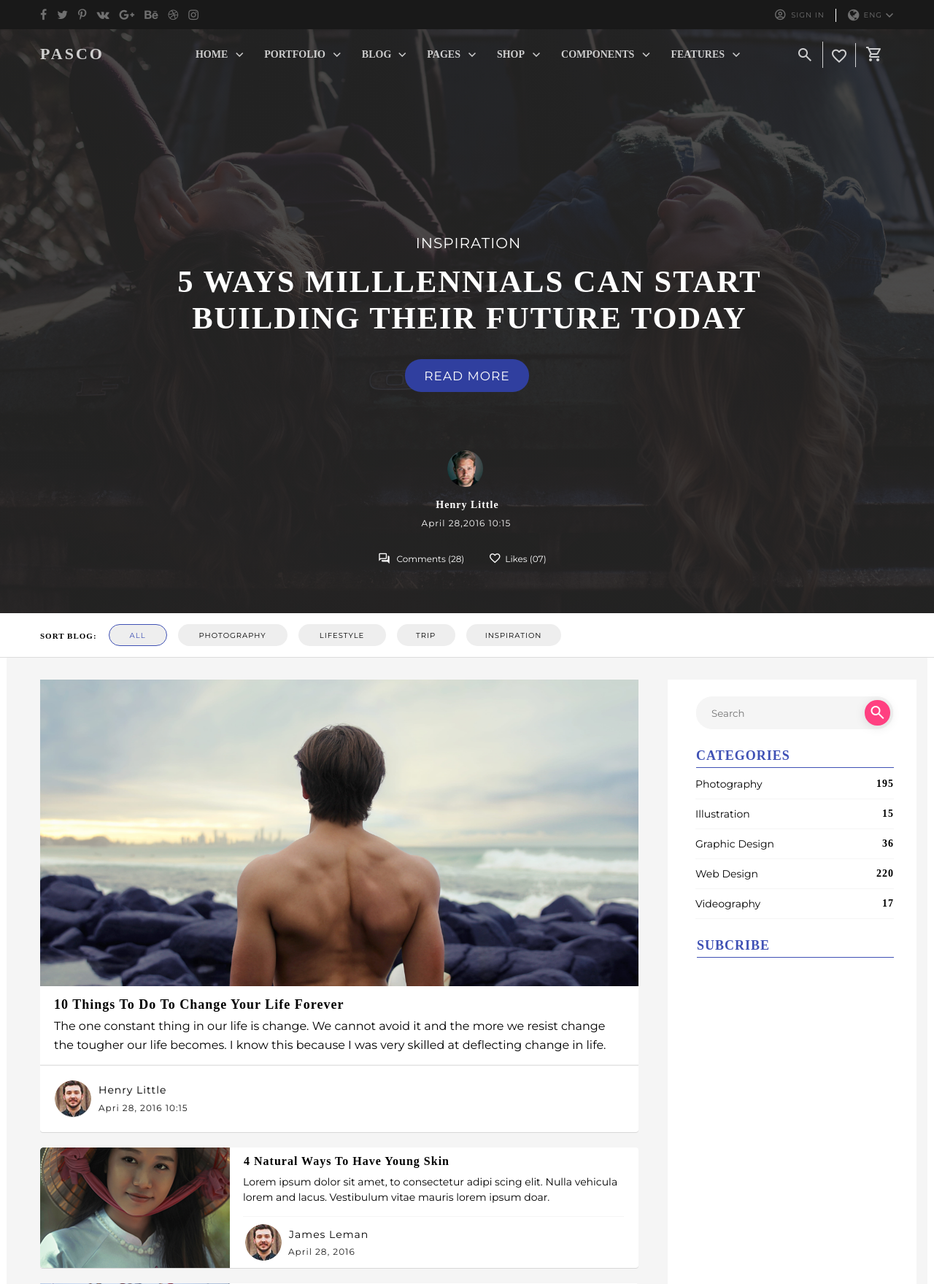
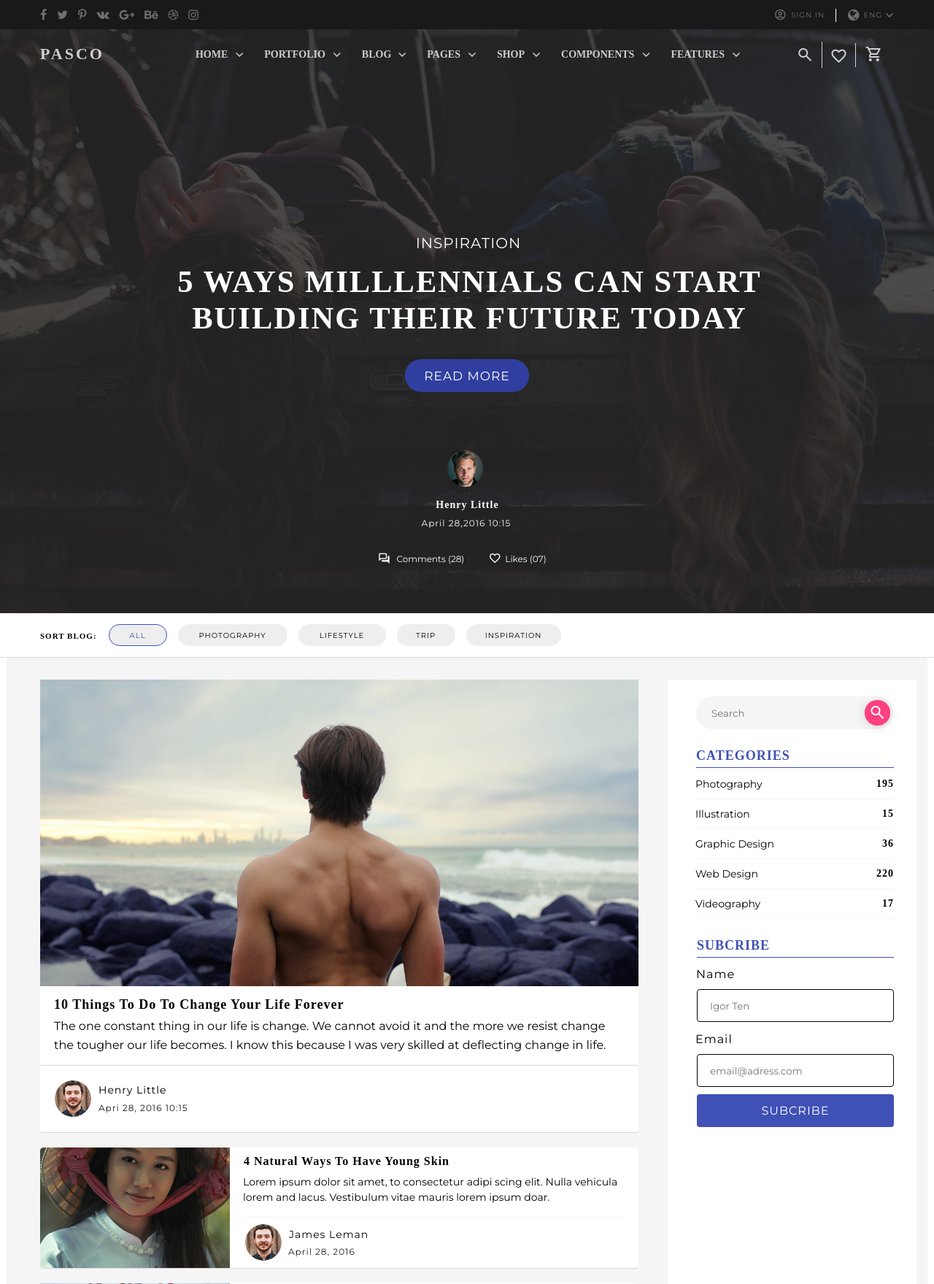
Before and after one commit to arkajyotiadhikary/codeigniter-test, a PHP site: page / in a window 1280 px wide. Shown: the top 1759 px of the page at 73% size. Run offline with PHP 8.4, Linux system fonts and the light colour scheme; some web fonts are replaced.

Commit message:
right-side subscirbe

```diff
--- a/index.css
+++ b/index.css
@@ -165,7 +165,7 @@
 }
 .right-icons :nth-child(1) {
     border-right: 1px solid rgb(255, 255, 255);
-    padding-right: 12px;
+    padding-right: 11px;
     height: 30px;
     padding-top: 6px;
 }
@@ -800,5 +800,59 @@
     color: #3f51b5;
     font-weight: 700;
 }
+.subscribe > form {
+    margin-top: 5px;
+}
+.subscribe .form-group-1 > p {
+    margin-left: 39px;
+    font-size: 16px;
+    letter-spacing: 1px;
+    line-height: 35px;
+    color: #000000;
+    font-weight: 400;
+}
+.subscribe .form-group-1 > input {
+    width: 234px;
+    padding: 0 17px;
+    margin-left: 40px;
+    margin-top: 3px;
+    height: 43px;
+    border-radius: 4px;
+    background-color: #ffffff;
+    border: 1px solid #000000;
+}
+.subscribe .form-group-2 > p {
+    margin-top: 6px;
+    margin-left: 38px;
+    font-size: 16px;
+    letter-spacing: 1px;
+    line-height: 35px;
+    color: #000000;
+    font-weight: 400;
+}
+.subscribe .form-group-2 > input {
+    width: 234px;
+    padding: 0 17px;
+    margin-left: 40px;
+    margin-top: 3px;
+    height: 43px;
+    border-radius: 4px;
+    background-color: #ffffff;
+    border: 1px solid #000000;
+}
+
+.subscribe > form > button {
+    margin-top: 10px;
+    margin-left: 40px;
+    font-size: 16px;
+    width: 270px;
+    height: 45px;
+    border-radius: 4px;
+    background-color: #3f51b5;
+    letter-spacing: 1px;
+    line-height: 36px;
+    color: #ffffff;
+    font-weight: 400;
+}
 
 /* !SECTION */ ;
--- a/index.html
+++ b/index.html
@@ -529,6 +529,20 @@
                             <div class="sub-title">
                                 <p>SUBCRIBE</p>
                             </div>
+                            <form action="">
+                                <div class="form-group-1">
+                                    <p>Name</p>
+                                    <input type="text" placeholder="Igor Ten" />
+                                </div>
+                                <div class="form-group-2">
+                                    <p>Email</p>
+                                    <input
+                                        type="email"
+                                        placeholder="email@adress.com"
+                                    />
+                                </div>
+                                <button type="submit">SUBCRIBE</button>
+                            </form>
                         </div>
                     </div>
                 </div>
```
Also changed, not shown: image/web-preview.png.
